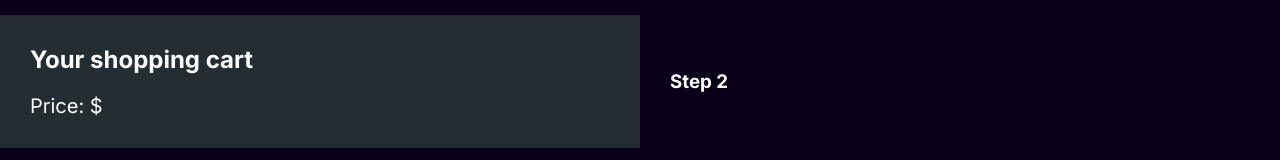
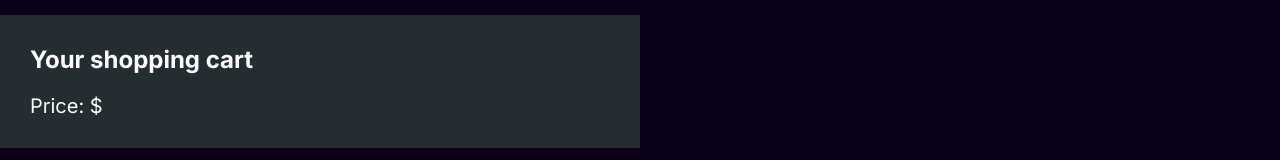
Before and after one commit to FerZva/world-bushido-federation-landingpage, a Next.js app: page /cart in a window 1280 px wide. Shown: the part 299-459 px from the top of the page. Built offline with nearby package versions, Linux system fonts and the light colour scheme.

Commit message:
Hidding some titles

```diff
--- a/src/app/cart/page.js
+++ b/src/app/cart/page.js
@@ -43,7 +43,7 @@ function Page({ searchParams }) {
             <form action={async (formData) => {
               await sendEmail(formData);
             }}>
-              <h3>Step 1</h3>
+              {/* <h3>Step 1</h3> */}
               <h2 className='container_checkout-container_payment-method-container_customerInformation_title'>Tell us about yourself</h2>
               <input
                 type="text"
@@ -90,7 +90,7 @@ function Page({ searchParams }) {
                 </button>
             </form>
           </div>
-          <h3>Step 2</h3>
+          {/* <h3>Step 2</h3> */}
           <div
           style={{ display: divValue === 2 ? 'block' : 'none' }}
           >
```
